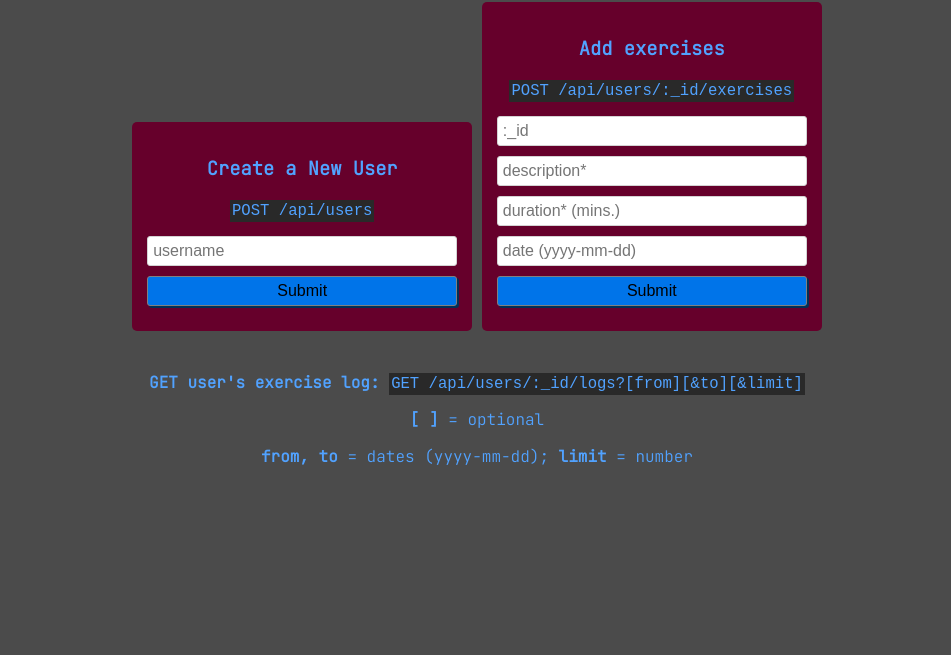
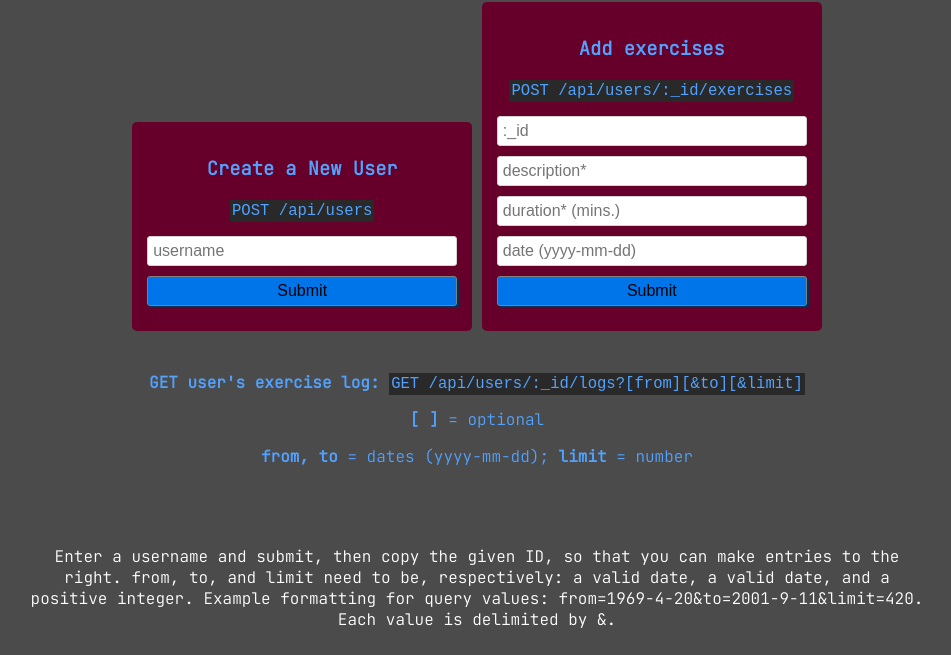
Before and after one commit to Phrone5i5/freeCodeCamp-Exercise-Tracker, a website: page views/index.html in a window 1280 px wide. Shown: the part 159-814 px from the top of the page, without its empty margins (163-1114 px from the left). Drawn offline with Linux system fonts and the light colour scheme; files that its build step writes are made by us from their sources.

Commit message:
Added slightly more detailed instructions.

```diff
--- a/public/style.css
+++ b/public/style.css
@@ -62,3 +62,9 @@ code {
   background-color: #292929;
   padding: 2px;
 }
+
+#explanation {
+  color: white;
+  margin: auto;
+  max-width: 900px;
+}
--- a/views/index.html
+++ b/views/index.html
@@ -31,6 +31,10 @@
       </p>
       <p><strong>[ ]</strong> = optional</p>
       <p><strong>from, to</strong> = dates (yyyy-mm-dd); <strong>limit</strong> = number</p>
+      <br><br><br>
+      <p id="explanation">Enter a username and submit, then copy the given ID, so that you can make entries to the right.
+         from, to, and limit need to be, respectively: a valid date, a valid date, and a positive integer.
+          Example formatting for query values: from=1969-4-20&to=2001-9-11&limit=420. Each value is delimited by &.</p>
     </div>
     <script>
       const exerciseForm = document.getElementById("exercise-form");
```
